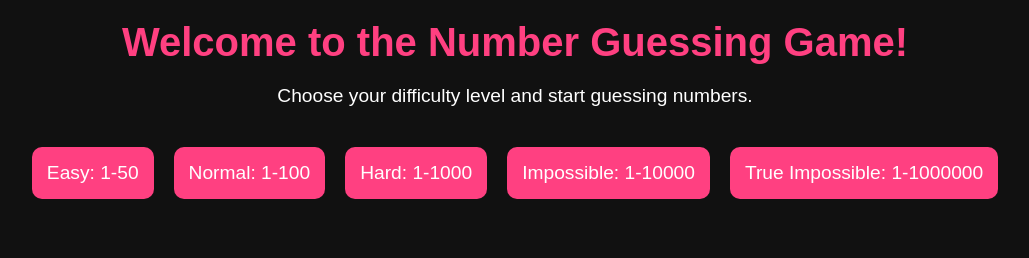
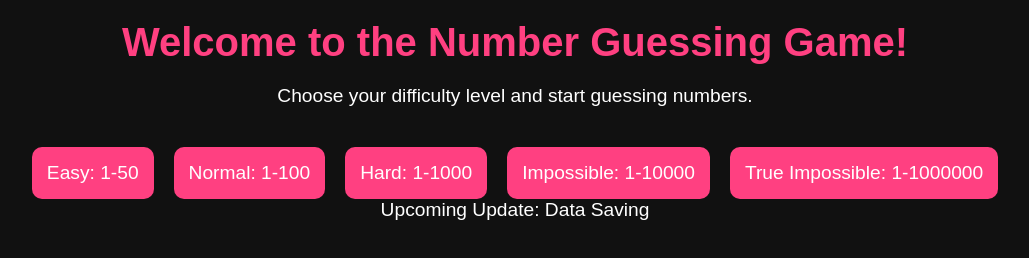
Before and after one commit to LajemGIT/Number-Guess, a plain HTML site: page index.html in a window 1280 px wide. Shown: the whole page, without its empty margins (125-1154 px from the left). Drawn offline with Linux system fonts and the light colour scheme.

Commit message:
info on updates

```diff
--- a/index.html
+++ b/index.html
@@ -17,7 +17,8 @@
       <a href="html/Hard.html" class="level-button">Hard: 1-1000</a>
       <a href="html/Impossible.html" class="level-button">Impossible: 1-10000</a>
       <a href="html/nah.html" class="level-button">True Impossible: 1-1000000</a>
-    </div>
   </div>
+  <p>Upcoming Update: Data Saving
+  </p>
 </body>
 </html>
```
